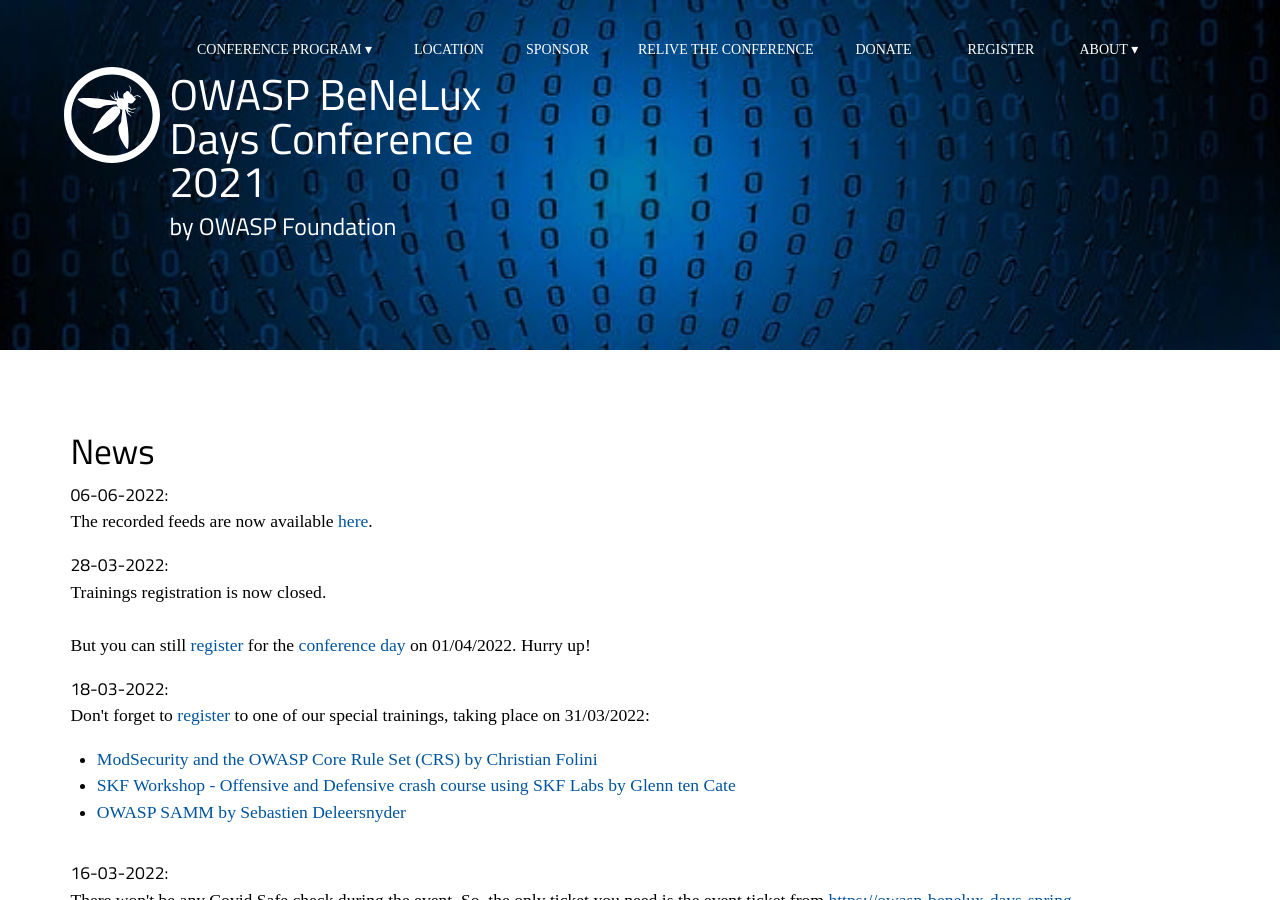
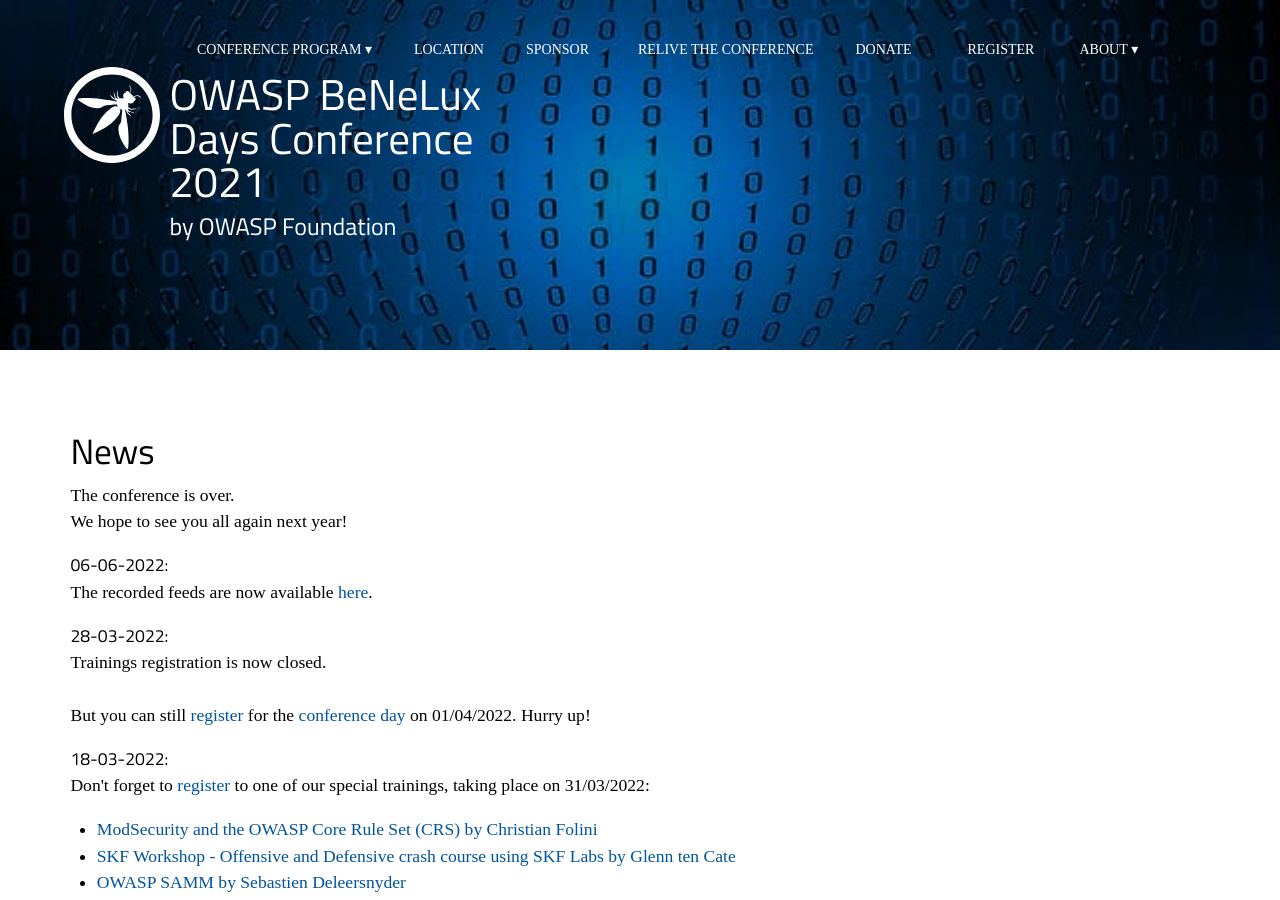
Before and after one commit to dm-17/Owasp-BeNeLux-Days-2021, a Jekyll site: the page built from index.html, in a window 1280 px wide and 900 px high. Built offline with Jekyll 4.4.1, drawn with Linux system fonts in a browser that asks for light colours; some web fonts are replaced.

Commit message:
Update index.html

```diff
--- a/index.html
+++ b/index.html
@@ -6,6 +6,9 @@
 <section class="punch">
 <br><br>
 <h2>News</h2>
+<p>The conference is over. <br>
+	We hope to see you all again next year!<br>
+</p>
 {% for news in site.data.news %}
   <h5>{{news.date}}:</h5>
   <p>{{news.text}}</p>
```
